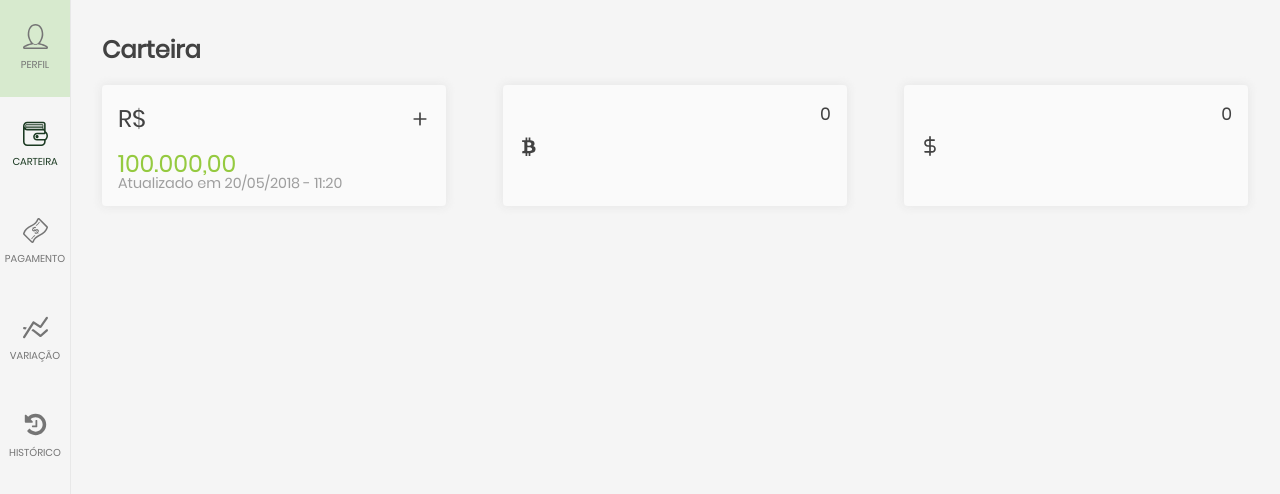
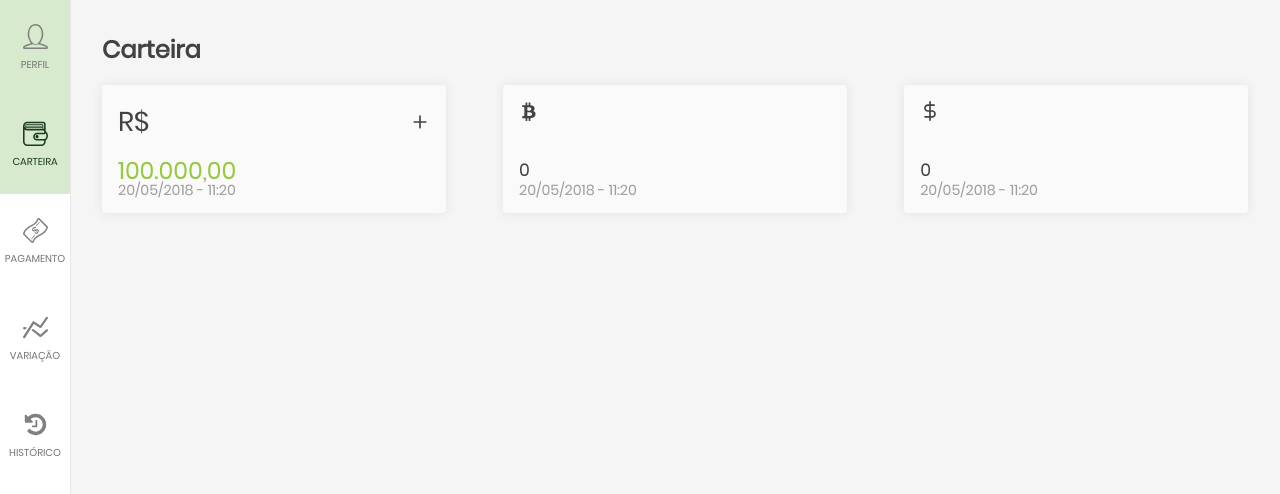
Before and after one commit to victorjordan95/stone-pagamentos, an Angular app: page /home in a window 1280 px wide. Shown: the top 494 px of the page. Built offline with nearby package versions, Linux system fonts and the light colour scheme.

Commit message:
correção cards das moedas

```diff
--- a/src/app/pages/home/home.component.html
+++ b/src/app/pages/home/home.component.html
@@ -18,7 +18,7 @@
                 100.000,00
             </p>
             <p class="subtitle">
-                Atualizado em 20/05/2018 - 11:20
+                20/05/2018 - 11:20
             </p>
         </div>
     </div>
@@ -27,16 +27,28 @@
         <svg class="icon icon-bitcoin">
             <use xlink:href="#icon-bitcoin"></use>
         </svg>
-        <span class="card-mountant"> 0 </span>
+        <div class="currency-info">
+            <span class="card-mountant"> 0 </span>
+            <p class="subtitle">
+                20/05/2018 - 11:20
+            </p>
+        </div>
+
     </div>
 
     <div class="card inline">
         <svg class="icon icon-dollar-sign">
             <use xlink:href="#icon-dollar-sign"></use>
         </svg>
-        <span class="card-mountant"> 0 </span>
+        <div class="currency-info">
+            <span class="card-mountant"> 0 </span>
+            <p class="subtitle">
+                20/05/2018 - 11:20
+            </p>
+        </div>
     </div>
 
 
 
+
 </section>
--- a/src/assets/sass/components/_card.scss
+++ b/src/assets/sass/components/_card.scss
@@ -18,7 +18,7 @@
     .currency {
         align-self: center;
         color: $texto;
-        font-size: 1.5em;
+        font-size: 1.7em;
     }
 
     .icon {
@@ -48,10 +48,33 @@
     &.inline {
         display: flex;
         justify-content: space-between;
+        @media (min-width: $screen-desktop-min) {
+            flex-flow: column wrap;
+            justify-content: space-between;
+
+        }
+
+        .icon {
+            align-self: center;
+            @media (min-width: $screen-desktop-min) {
+                align-self: flex-start;
+            }
+        }
 
         .card-mountant {
             color: $texto;
+            display: block;
             font-size: 1.1em;
+            text-align: right;
+            @media (min-width: $screen-desktop-min) {
+                text-align: left;
+            }
+        }
+
+        .subtitle {
+            color: $cinza-claro;
+            font-size: 0.9em;
+            line-height: 1;
         }
 
     }
--- a/src/assets/sass/components/_menu.scss
+++ b/src/assets/sass/components/_menu.scss
@@ -1,5 +1,5 @@
 .menu {
-    background-color: #F5F5F5;
+    background-color: #FFF;
     box-shadow: 0 0 1px 0px #a9a9a9;
     bottom: 0;
     display: flex;
@@ -34,7 +34,7 @@
     }
 
     .icon {
-        fill: #757575;
+        fill: #808080;
         height: 25px;
         width: 25px;
     }
@@ -50,6 +50,9 @@
     }
 
     .active {
+        @media (min-width: $screen-desktop-min) {
+            background: $verde-claro;
+        }
         .icon {
             fill: $verde-escuro;
         }
```
